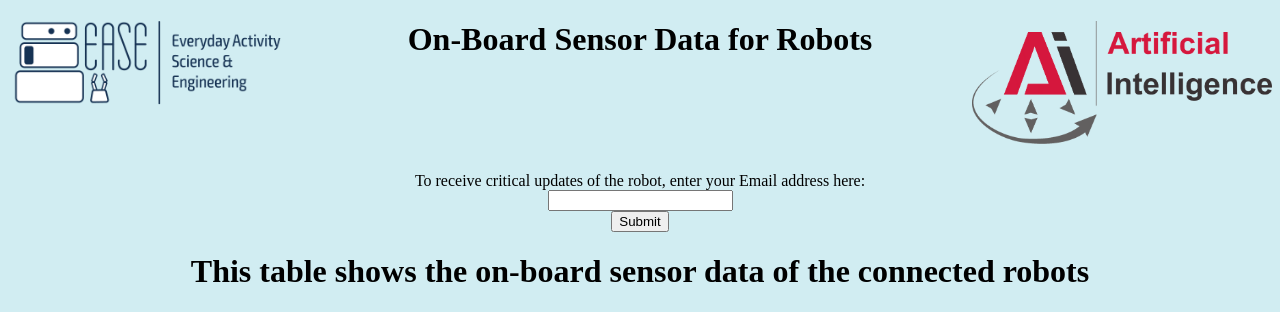
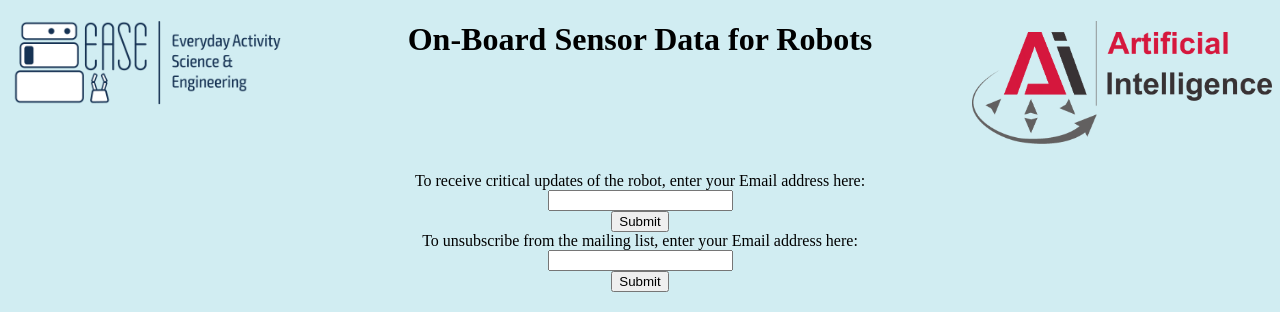
Before and after one commit to dhruv1898/Computer_Temperature_Monitor, a PHP site: page / in a window 1280 px wide. Shown: the top 312 px of the page. Run offline with PHP 8.4, Linux system fonts and the light colour scheme.

Commit message:
Update index.php

```diff
--- a/RPI_Files/index.php
+++ b/RPI_Files/index.php
@@ -67,11 +67,41 @@ if(isset($_POST['textdata']))
 {
 $data=$_POST['textdata'];
 $fp = fopen('emaildata.csv', 'a');
-
-fwrite($fp, $data ."\n");
-fclose($fp);
+$fpdata = file_get_contents('emaildata.csv');
+$fparray = explode("\n", $fpdata);
+    if(in_array($data,$fparray)) {
+        echo "<p align='center'><font color=red>Already subscribed! Please enter a different Email address.</font></p>";
+    }
+    else {
+        fwrite($fp, $data ."\n");
+        fclose($fp);
+    }
 }
 ?>
+
+
+<form align="center" method="post">
+    To unsubscribe from the mailing list, enter your Email address here:<br>
+    <input type="email" name="unsubdata"><br>
+    <input type="submit" name="submit">
+
+</form>
+
+<?php
+if(isset($_POST['unsubdata']))
+{
+    $unsub=$_POST['unsubdata'];
+    $ftpdata = file_get_contents('emaildata.csv');
+    $ftparray = explode("\n", $ftpdata);
+    if(in_array($unsub,$ftparray)) {
+        $elementindex = array_search($unsub,$ftparray);
+        array_splice($ftparray,$elementindex,1);
+        $ftparray = implode("\n",$ftparray);
+        $ftpdata = file_put_contents('emaildata.csv',$ftparray);
+    }
+}
+?>
+
 <h1 align="center"><?php echo "This table shows the on-board sensor data of the connected robots" ?></h1>
 <table align="center" width="850" border="1">
     <thread>
```
